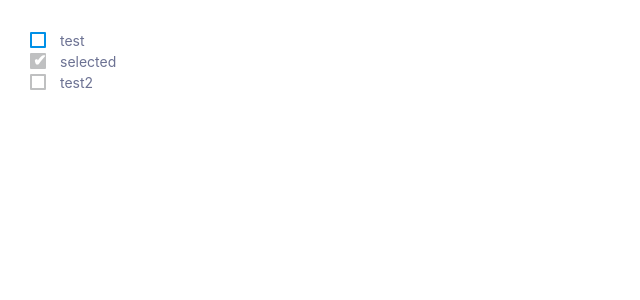
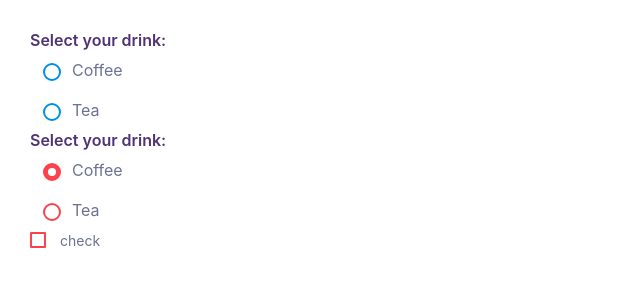
Before and after one commit to SamuelBenedix/reactAdminTemplate, a React (Create React App) app: page / in a window 1280 px wide. Shown: the top 300 px of the page, without its empty margins (0-640 px from the left). Built offline with nearby package versions, Linux system fonts and the light colour scheme.

Commit message:
RadioButton

```diff
--- a/src/@types/checkbox.d.ts
+++ b/src/@types/checkbox.d.ts
@@ -4,4 +4,5 @@ export interface CheckboxProps {
  isChecked: boolean;
  value: bolean;
  isDisable: boolean;
+ variant: 'primary' | 'secondary' | 'success' | 'danger' | 'warning' | 'info' | 'light' | 'dark';
 }
--- a/src/components/atoms/Checkbox/index.tsx
+++ b/src/components/atoms/Checkbox/index.tsx
@@ -1,11 +1,18 @@
-import React, { useState } from 'react';
+import React, { useState, useEffect } from 'react';
 import { CheckboxProps } from '../../../@types/checkbox';
+import { Colors } from '../../../utils';
 import { styForm, styFormInput, styFormLabel, styHelper } from './styles';
 
 const Checkbox = (props: CheckboxProps) => {
-  const { label, isDisable, value } = props;
+  const { label, isDisable, value, variant = 'primary' } = props;
   const [isChecked, setIsChecked] = useState(value);
+  const [typeColor, setTypeColor] = useState({
+    backgroundColor: '',
+  });
 
+  useEffect(() => {
+    setTypeColor(Colors[variant]);
+  }, [variant]);
 
   return (
     <div className={styForm}>
@@ -17,7 +24,7 @@ const Checkbox = (props: CheckboxProps) => {
           checked={isChecked}
           disabled={isDisable}
         />
-        <span className={styHelper(isChecked, isDisable)} />
+        <span className={styHelper(isChecked, isDisable, typeColor)} />
         {isChecked ? 'selected' : label}
       </label>
     </div>
--- a/src/components/atoms/Checkbox/styles.tsx
+++ b/src/components/atoms/Checkbox/styles.tsx
@@ -41,14 +41,18 @@ export const styFormInput = css`
   }
 `;
 
-export const styHelper = (isChecked: boolean, isDisable: boolean) => css`
+export const styHelper = (
+  isChecked: boolean,
+  isDisable: boolean,
+  color: { backgroundColor: string }
+) => css`
   &:before {
     content: '';
     width: 16px;
     height: 16px;
     border-radius: 1px;
     border: ${isChecked ? '0' : '2'}px solid
-      ${isDisable ? '#2c2e33' : ' #0090e7'};
+      ${isDisable ? '#2c2e33' : color.backgroundColor};
     transition: all;
     transition-duration: 0s;
     transition-duration: 0.25s;
@@ -58,7 +62,7 @@ export const styHelper = (isChecked: boolean, isDisable: boolean) => css`
     background: ${isChecked && isDisable
       ? '#2c2e33'
       : isChecked
-      ? '#0090e7'
+      ? color.backgroundColor
       : 'transparent'};
 
     opacity: ${isDisable ? '.3' : '1'};
--- /dev/null
+++ b/src/components/atoms/RadioButton/index.tsx
@@ -0,0 +1,33 @@
+import React, { useState, useEffect } from 'react';
+import { RadioButtonProps } from '../../../@types/radiobutton';
+import { Colors } from '../../../utils';
+import { styLabel, styWrapper, styInput } from './styles';
+
+const RadioButton = (props: RadioButtonProps) => {
+  const { label, id, isDisabled, variant, ...rest } = props;
+  const [typeColor, setTypeColor] = useState({
+    backgroundColor: '',
+    backgroundColorHover: '',
+  });
+
+  useEffect(() => {
+    setTypeColor(Colors[variant]);
+  }, [variant]);
+
+  return (
+    <div className={styWrapper}>
+      <input
+        className={styInput(typeColor)}
+        type="radio"
+        id={id}
+        disabled={isDisabled}
+        {...rest}
+      />
+      <label className={styLabel} htmlFor={id}>
+        {label}
+      </label>
+    </div>
+  );
+};
+
+export default RadioButton;
--- /dev/null
+++ b/src/components/atoms/RadioButton/styles.tsx
@@ -0,0 +1,85 @@
+import { css } from '@emotion/css';
+
+export const styLabel = css`
+  display: block;
+  font-size: 1rem;
+  line-height: 1.5;
+  color: #6c7293;
+`;
+
+export const styWrapper = css`
+  display: flex;
+  gap: 0.5rem;
+  align-items: center;
+`;
+
+export const styInput = (color: {
+  backgroundColor: string;
+  backgroundColorHover: string;
+}) => css`
+  appearance: none;
+  border: 2px solid ${color.backgroundColor};
+  background-color: #fff;
+  width: 18px;
+  height: 18px;
+  border-radius: 50%;
+  transition: all;
+  transition-duration: 0s;
+  transition-duration: 0.25s;
+
+  &::after {
+    content: '';
+    display: block;
+    border-radius: 50%;
+    width: 8px;
+    height: 8px;
+    margin: 3px;
+  }
+
+  &:hover {
+    ::after {
+      background-color: ${color.backgroundColorHover};
+    }
+  }
+
+  &:focus {
+    outline: 2px solid ${color.backgroundColor};
+  }
+
+  &:checked {
+    background-color: ${color.backgroundColor};
+    ::after {
+      background-color: #fff;
+    }
+
+    :hover {
+      background-color: #fff;
+      border: 2px solid ${color.backgroundColorHover};
+      ::after {
+        background-color: ${color.backgroundColor};
+      }
+    }
+  }
+
+  &:disabled {
+    cursor: not-allowed;
+    border: 2px solid ${color.backgroundColor};
+    background-color: #e1fff4;
+    :hover {
+      ::after {
+        background-color: #cdc3de;
+      }
+    }
+    :checked {
+      ::after {
+        background-color: ${color.backgroundColor};
+      }
+      :hover {
+        background-color: #cdc3de;
+        ::after {
+          background-color: ${color.backgroundColorHover};
+        }
+      }
+    }
+  }
+`;
--- a/src/components/atoms/index.tsx
+++ b/src/components/atoms/index.tsx
@@ -6,6 +6,7 @@ import DropdownItem from './DropdownItem';
 import DropdownHeader from './DropdownHeader';
 import FormInput from './FormInput';
 import Checkbox from './Checkbox';
+import RadioButton from './RadioButton';
 
 export {
   Button,
@@ -16,4 +17,5 @@ export {
   DropdownHeader,
   FormInput,
   Checkbox,
+  RadioButton,
 };
--- /dev/null
+++ b/src/components/molecules/RadioButtonGroup/index.tsx
@@ -0,0 +1,39 @@
+import { IOption, IOptionGroup } from '../../../@types/radiobutton';
+import { RadioButton } from '../../atoms';
+import { styLegend, styFieldSet, styWrapper } from './styles';
+
+const RadioButtonGroup = ({
+  label,
+  options,
+  onChange,
+  variant,
+}: IOptionGroup) => {
+  function renderOptions() {
+    return options.map(({ label, name, isDisabled }: IOption, index) => {
+      const shortenedOptionLabel = label.replace(/\s+/g, '');
+      const optionId = `radio-option-${shortenedOptionLabel}`;
+
+      return (
+        <RadioButton
+          value={label}
+          label={label}
+          variant={variant}
+          key={optionId}
+          id={optionId}
+          name={name}
+          isDisabled={isDisabled}
+          defaultChecked={index === 0}
+          onChange={onChange}
+        />
+      );
+    });
+  }
+
+  return (
+    <div className={styFieldSet}>
+      <div className={styLegend}>{label}</div>
+      <div className={styWrapper}>{renderOptions()}</div>
+    </div>
+  );
+};
+export default RadioButtonGroup;
--- /dev/null
+++ b/src/components/molecules/RadioButtonGroup/styles.tsx
@@ -0,0 +1,19 @@
+import { css } from '@emotion/css';
+
+export const styLegend = css`
+  font-weight: 600;
+  font-size: 1rem;
+  color: #503374;
+  font-family: StabilGrotesk, -apple-system, BlinkMacSystemFont, 'Segoe UI',
+    Roboto, Oxygen-Sans, Ubuntu, Cantarell, 'Helvetica Neue', sans-serif;
+`;
+
+export const styFieldSet = css`
+  border: none;
+`;
+
+export const styWrapper = css`
+  display: grid;
+  gap: 1rem;
+  padding: 0.5rem;
+`;
--- a/src/components/molecules/index.tsx
+++ b/src/components/molecules/index.tsx
@@ -1,4 +1,5 @@
 import Accordion from './Accordion';
 import Dropdown from './Dropdown';
+import RadioButtonGroup from './RadioButtonGroup';
 
-export { Accordion, Dropdown };
+export { Accordion, Dropdown, RadioButtonGroup };
--- a/src/pages/Home/index.tsx
+++ b/src/pages/Home/index.tsx
@@ -1,28 +1,47 @@
-import React from 'react';
-import { Checkbox } from '../../components';
+import React, { useState } from 'react';
+import { Checkbox, RadioButton, RadioButtonGroup } from '../../components';
 import { styTest } from './styles';
 
 const Home = () => {
+  const drinks = [
+    {
+      label: 'Coffee',
+      name: 'drink-types',
+    },
+    {
+      label: 'Tea',
+      name: 'drink-types',
+    },
+  ];
+  const [selectedValue, setSelectedValue] = useState<String>(drinks[0].label);
+
+  function drinkSelectionHandler(event: React.ChangeEvent<HTMLInputElement>) {
+    setSelectedValue(event.target.value);
+  }
+
   return (
     <React.Fragment>
       <div className={styTest}>
+        <RadioButtonGroup
+          label="Select your drink:"
+          options={drinks}
+          onChange={drinkSelectionHandler}
+          variant="primary"
+        />
+
+        <RadioButtonGroup
+          label="Select your drink:"
+          options={drinks}
+          onChange={drinkSelectionHandler}
+          variant="danger"
+        />
+
         <Checkbox
-          label="test"
+          label="check"
           isChecked={false}
+          value={false}
           isDisable={false}
-          value={false}
-        />
-        <Checkbox
-          label="test2"
-          isChecked={true}
-          isDisable={true}
-          value={true}
-        />
-        <Checkbox
-          label="test2"
-          isChecked={true}
-          isDisable={true}
-          value={false}
+          variant="danger"
         />
       </div>
     </React.Fragment>
```
Also changed, not shown: src/@types/radiobutton.d.ts (added, +22 -0 lines).
